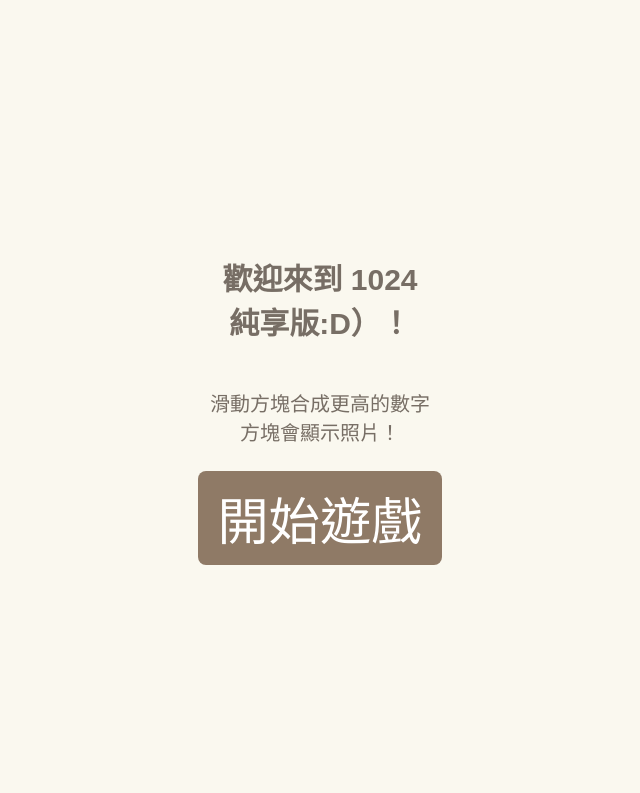
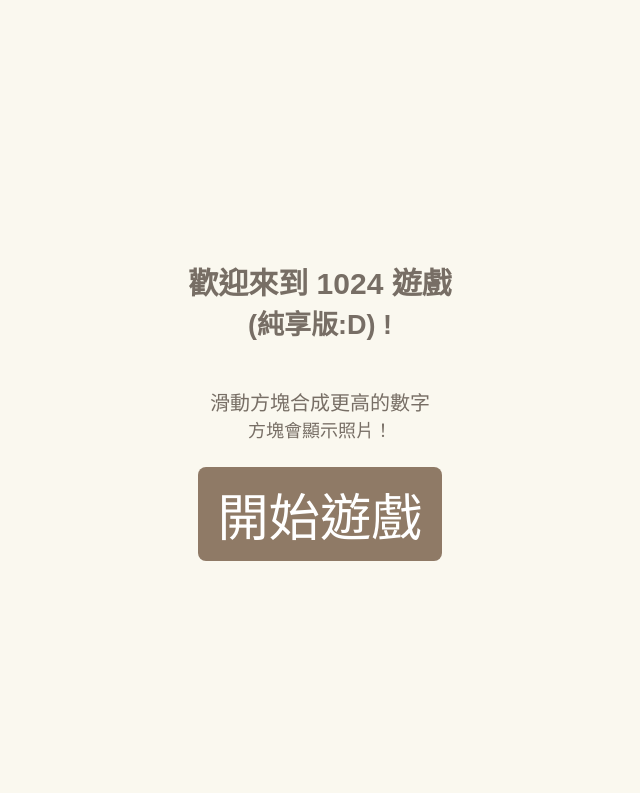
Before and after one commit to dou4166/1024-game-mobile, a plain HTML site: page index.html in a window 1280 px wide. Shown: the top 793 px of the page, without its empty margins (320-960 px from the left). Drawn offline with Linux system fonts and the light colour scheme.

Commit message:
Update index.html

```diff
--- a/index.html
+++ b/index.html
@@ -186,8 +186,14 @@
 </head>
 <body>
   <div id="start-screen">
-    <h2>歡迎來到 1024<br>純享版:D）！</h2>
-    <p>滑動方塊合成更高的數字<br>方塊會顯示照片！</p>
+   <h2>
+  歡迎來到 1024 遊戲<br>
+  <span style="font-size: 0.9em;">(純享版:D) !</span>
+   </h2>
+<p>
+  滑動方塊合成更高的數字<br>
+  <span style="font-size: 0.9em;">方塊會顯示照片！</span>
+</p>
     <button onclick="startGame()">開始遊戲</button>
   </div>
 
```
